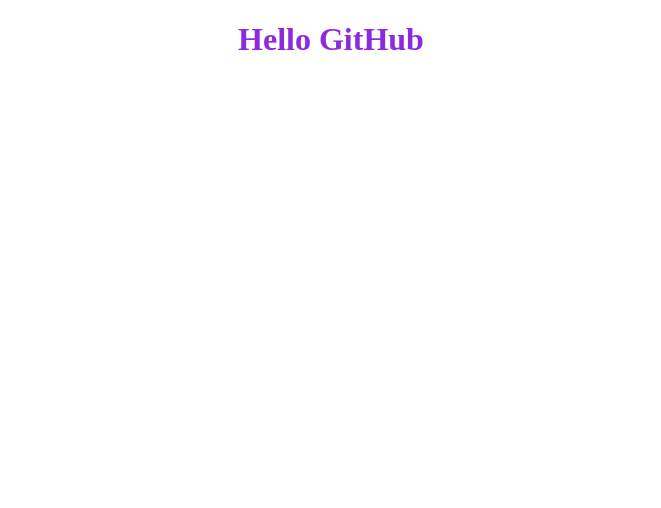
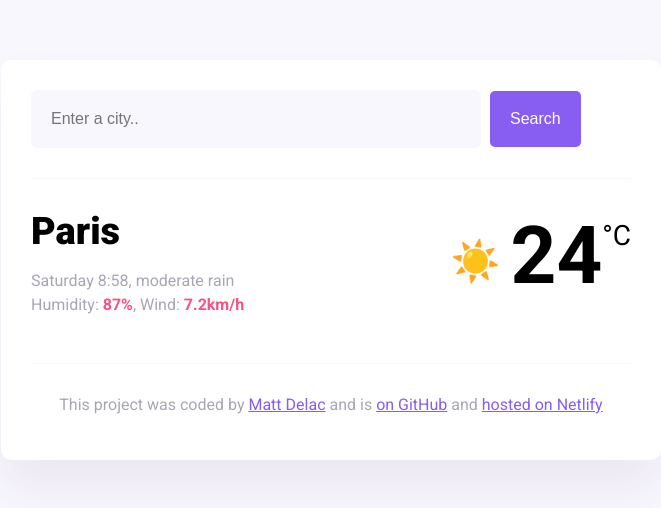
Before and after one commit to charluxd/weather-app, a plain HTML site: page index.html in a window 1280 px wide. Shown: the whole page, without its empty margins (309-970 px from the left). Drawn offline with Linux system fonts and the light colour scheme.

Commit message:
Weather App_No API
First draft of the weather app with no API connections

```diff
--- a/index.html
+++ b/index.html
@@ -3,15 +3,55 @@
   <head>
     <meta charset="UTF-8" />
     <meta name="viewport" content="width=device-width, initial-scale=1.0" />
-    <title>Document</title>
-    <style>
-      h1 {
-        text-align: center;
-        color: blueviolet;
-      }
-    </style>
+    <link rel="preconnect" href="https://fonts.googleapis.com" />
+    <link rel="preconnect" href="https://fonts.gstatic.com" crossorigin />
+    <link
+      href="https://fonts.googleapis.com/css2?family=Roboto:ital,wght@0,100;0,400;0,500;0,700;0,900;1,100;1,300;1,400;1,500;1,700;1,900&display=swap"
+      rel="stylesheet"
+    />
+    <link rel="stylesheet" href="styles.css" />
+    <title>My weather application</title>
   </head>
   <body>
-    <h1>Hello GitHub</h1>
+    <div class="weather-app">
+      <header>
+        <form id="search-city-form">
+          <input
+            type="search"
+            placeholder="Enter a city.."
+            required
+            class="search-input"
+            id="search-entry"
+          />
+          <input type="submit" value="Search" class="search-button" />
+        </form>
+      </header>
+      <main>
+        <div class="current-weather">
+          <div>
+            <h1 class="current-city" , id="current-city">Paris</h1>
+            <p class="current-details">
+              <span id="current-date">Sunday 00:00,</span>
+              <span>moderate rain </span> <br />
+              Humidity: <strong>87%</strong>, Wind: <strong>7.2km/h</strong>
+            </p>
+          </div>
+          <div class="current-temperature">
+            <span class="current-temperature-icon">☀️</span
+            ><span class="current-temperature-value">24</span
+            ><span class="current-temperature-unit">°C</span>
+          </div>
+        </div>
+      </main>
+      <footer>
+        <p>
+          This project was coded by
+          <a href="#" target="_blank">Matt Delac</a> and is
+          <a href="#" target="_blank"> on GitHub</a> and
+          <a href="#" target="_blank">hosted on Netlify</a>
+        </p>
+      </footer>
+    </div>
   </body>
+  <script src="script.js"></script>
 </html>
--- /dev/null
+++ b/script.js
@@ -0,0 +1,34 @@
+let now = new Date();
+
+function formatDate() {
+  let days = [
+    "Sunday",
+    "Monday",
+    "Tuesday",
+    "Wednesday",
+    "Thursday",
+    "Friday",
+    "Saturday",
+  ];
+  let day = days[now.getDay()];
+  let hours = now.getHours();
+  let minutes = now.getMinutes();
+
+  let currentDate = document.querySelector("#current-date");
+  currentDate.innerHTML = `${day} ${hours}:${minutes},`;
+
+  return currentDate;
+}
+
+console.log(formatDate());
+
+function searchCity(event) {
+  event.preventDefault();
+  let searchInput = document.querySelector("#search-entry");
+
+  let cityName = document.querySelector("#current-city");
+  cityName.innerHTML = searchInput.value;
+}
+
+let searchForm = document.querySelector("#search-city-form");
+searchForm.addEventListener("submit", searchCity);
--- /dev/null
+++ b/styles.css
@@ -0,0 +1,98 @@
+body {
+  background: #f9f7fe;
+  font-family: "Roboto", sans-serif;
+}
+
+a {
+  color: #885df1;
+}
+
+.weather-app {
+  background: white;
+  max-width: 600px;
+  margin: 60px auto;
+  padding: 30px;
+  border-radius: 10px;
+  box-shadow: 0 30px 50px rgba(65, 50, 100, 0.08);
+}
+
+header {
+  border-bottom: 1px solid #f9f7fe;
+  padding-bottom: 30px;
+}
+
+.search-input {
+  background-color: #f9f7fe;
+  border: none;
+  color: rgba(39, 33, 66, 0.4);
+  font-size: 16px;
+  padding: 20px;
+  width: 75%;
+  border-radius: 6px;
+}
+
+.search-button {
+  margin-left: 5px;
+  font-size: 16px;
+  background-color: #885df1;
+  color: white;
+  border: none;
+  padding: 20px;
+  line-height: 1;
+  border-radius: 5px;
+}
+
+main {
+  padding: 30px 0;
+}
+
+.current-temperature {
+  font-size: 48px;
+}
+
+.current-weather {
+  display: flex;
+  justify-content: space-between;
+}
+
+.current-city {
+  font-size: 38px;
+  font-weight: 900;
+  margin: 0;
+}
+.current-details {
+  color: rgba(39, 33, 66, 0.4);
+  font-size: 16px;
+  font-weight: 400;
+  line-height: 24px;
+}
+
+.current-details strong {
+  color: #f65282;
+}
+
+.current-temperature-icon {
+  position: relative;
+  top: -8px;
+  font-size: 40px;
+  margin-right: 10px;
+}
+
+.current-temperature-value {
+  font-size: 80px;
+  font-weight: bold;
+}
+
+.current-temperature-unit {
+  font-size: 28px;
+  position: relative;
+  top: -38px;
+}
+
+footer {
+  border-top: 1px solid #f9f7fe;
+  text-align: center;
+  padding-top: 15px;
+
+  color: rgba(39, 33, 66, 0.4);
+}
```
